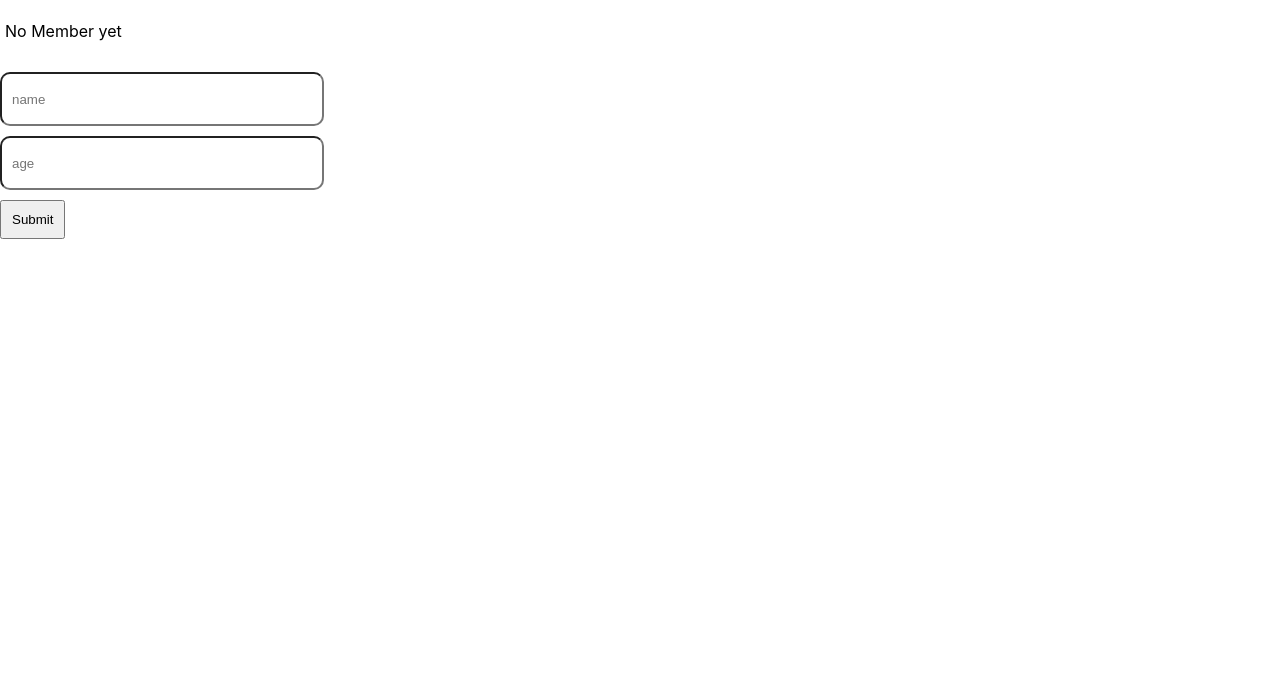
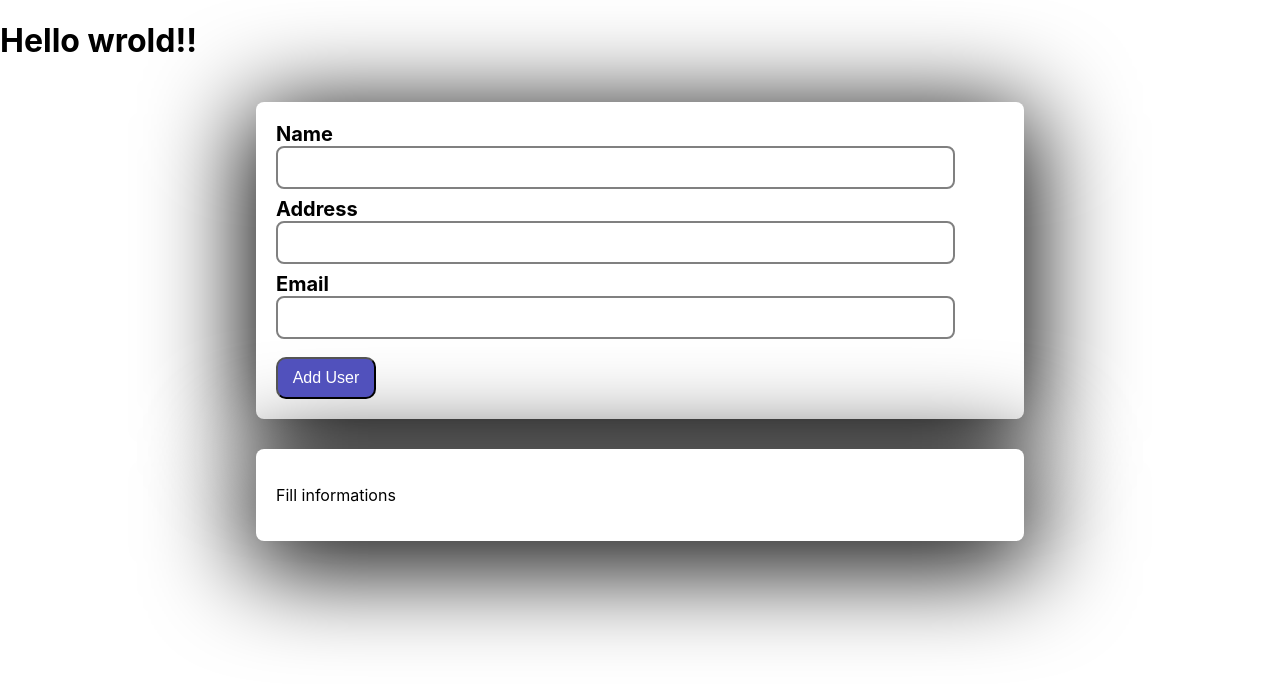
Before and after one commit to Nayyelin-2002/React, a React (Create React App) app: page / in a window 1280 px wide. Shown: the top 684 px of the page. Built offline with nearby package versions, Linux system fonts and the light colour scheme.

Commit message:
react assignmnet

```diff
--- a/src/App.js
+++ b/src/App.js
@@ -1,28 +1,13 @@
-import Stus from "./components/One/one/Stusx";
-//d htl ko css br pr lr tl
-import Form from "./components/One/one/Form";
-import { useState } from "react";
+import React from "react";
+import One from "./components/Main";
+import Main from "./components/Main";
 function App() {
-  let [stus, setStus] = useState([]);
-
-  let member = (mminfo) => {
-    setStus([...stus, mminfo]);
-  };
-
-  let showdates = <p>No Member yet</p>;
-
-  if (stus.length > 0) {
-    showdates = stus.map(function (stu) {
-      return <Stus name={stu.name} age={stu.age} key={stu.name} />;
-    });
-  }
-
   return (
     <div className="App">
-      <section>{showdates}</section>
-      <Form addnewmember={member} />
+      <h1>Hello wrold!!</h1>
+      <Main />
     </div>
   );
 }
 
-export default App; //t chr ny yr ka pyn khw 3
+export default App;
--- /dev/null
+++ b/src/components/Card.jsx
@@ -0,0 +1,7 @@
+import React from "react";
+
+function Card(props) {
+  return <div className={`${props.css} bg`}>{props.children}</div>;
+}
+
+export default Card;
--- /dev/null
+++ b/src/components/Form.jsx
@@ -0,0 +1,61 @@
+import { useState } from "react";
+import Card from "./Card";
+
+function Form(props) {
+  let [name, setName] = useState("");
+  let [address, setAddress] = useState("");
+  let [email, setEmail] = useState("");
+  let submitform = function (event) {
+    event.preventDefault();
+    if (
+      name.trim().length === 0 ||
+      address.trim().length === 0 ||
+      email.trim().length === 0
+    ) {
+      alert("Please fill informations");
+      return;
+    }
+    let info = {
+      name,
+      address,
+      email,
+    };
+    props.userleepl(info);
+    setAddress("");
+    setEmail("");
+    setName("");
+  };
+
+  let chgname = (event) => {
+    setName(event.target.value);
+  };
+  let chgadd = (event) => {
+    setAddress(event.target.value);
+  };
+  let chgem = (event) => {
+    setEmail(event.target.value);
+  };
+  return (
+    <Card>
+      <form action="" onSubmit={submitform}>
+        <div className="form-div">
+          <label htmlFor="name">Name</label>
+          <input type="text" id="name" value={name} onChange={chgname} />
+        </div>
+        <div className="form-div">
+          <label htmlFor="name">Address</label>
+          <input type="text" id="Address" value={address} onChange={chgadd} />
+        </div>
+        <div className="form-div">
+          <label htmlFor="name">Email</label>
+          <input type="text" id="Email" value={email} onChange={chgem} />
+        </div>
+        <button className="btn" type="submit">
+          Add User
+        </button>
+      </form>
+    </Card>
+  );
+}
+
+export default Form;
--- /dev/null
+++ b/src/components/List.jsx
@@ -0,0 +1,31 @@
+import Card from "./Card";
+
+function List(props) {
+  return (
+    <>
+      {props.informations.length > 0 ? (
+        <>
+          {props.informations.map((information) => {
+            return (
+              <Card css={"card-mt"} key={information.email}>
+                <div className="list">
+                  <p>Name : {information.name}</p>
+                  <p>Address :{information.address}</p>
+                  <p>Gmail : {information.email}</p>
+                </div>
+              </Card>
+            );
+          })}
+        </>
+      ) : (
+        <>
+          <Card css={"card-mt"}>
+            <p>Fill informations</p>
+          </Card>
+        </>
+      )}
+    </>
+  );
+}
+
+export default List;
--- /dev/null
+++ b/src/components/Main.js
@@ -0,0 +1,17 @@
+import { useState } from "react";
+import Form from "./Form";
+import List from "./List";
+function Main() {
+  let [userinfo, setUserinfo] = useState([]);
+  let user = (userabout) => {
+    setUserinfo([...userinfo, userabout]);
+  };
+  return (
+    <section className="Main">
+      <Form userleepl={user} />
+      <List informations={userinfo} />
+    </section>
+  );
+}
+
+export default Main;
--- a/src/components/One/one/Form.jsx
+++ /dev/null
@@ -1,40 +0,0 @@
-import React, { useState } from "react";
-
-function Form(props) {
-  let [name, setName] = useState("");
-  let [age, setAge] = useState("");
-  // let [info, setInfo] = useState({
-  //   name: "",
-  //   age: "",
-  // });
-
-  let chg = (event) => {
-    setName(event.target.value);
-  };
-
-  let agee = (event) => {
-    setAge(event.target.value);
-  };
-
-  let showdata = (event) => {
-    event.preventDefault();
-    let data = {
-      name: name,
-      age: age,
-    };
-    props.addnewmember(data);
-    setName("");
-    setAge("");
-  };
-  return (
-    <form action="">
-      <input type="text" placeholder="name" onChange={chg} value={name} />
-      <input type="text" placeholder="age" onChange={agee} value={age} />
-      <button type="submit" onClick={showdata}>
-        Submit
-      </button>
-    </form>
-  );
-}
-
-export default Form;
--- a/src/components/One/one/Stusx.jsx
+++ /dev/null
@@ -1,22 +0,0 @@
-import { useState } from "react";
-function Stus(props) {
-  let [name, setName] = useState(props.name);
-  let age = props.age;
-  let alertstus = function () {
-    console.log(`before update ${name}`);
-    setName("changed name");
-    console.log(`after update ${name}`);
-  };
-  return (
-    <ul>
-      <li>
-        <div>
-          <p> name : {name}</p>
-          <p> age : {age}</p>
-        </div>
-      </li>
-    </ul>
-  );
-}
-
-export default Stus;
--- a/src/index.css
+++ b/src/index.css
@@ -11,32 +11,47 @@ code {
   font-family: source-code-pro, Menlo, Monaco, Consolas, "Courier New",
     monospace;
 }
-section {
-  display: flex;
-  padding: 5px;
+.Main {
+  width: 60%;
+  margin: 0 auto;
+  padding: 20px 0;
 }
-ul {
-  list-style: none;
+.bg {
+  box-shadow: 0px 17px 100px 8px rgb(0, 0, 0, 1);
+  background-color: white;
+  padding: 20px;
+  border-radius: 8px;
 }
-li {
-  background-color: grey;
-
-  padding: 10px;
-  border-radius: 10px;
+.form-div {
+  margin-bottom: 8px;
+}
+.form-div label {
+  display: block;
+  font-size: 20px;
+  font-weight: bold;
+}
+.form-div input {
+  font-size: 20px;
+  width: 90%;
+  border-radius: 8px;
+  border: 2px solid grey;
+  padding: 8px 10px;
+}
+.btn {
+  width: 100px;
+  /* height: 30px; */
+  font-size: 16px;
+  margin-top: 10px;
+  cursor: pointer;
+  padding: 10px 10px;
+  background-color: rgb(81, 81, 188);
   color: white;
-}
-input {
-  display: block;
-  margin-top: 10px;
-  width: 300px;
-  height: 30px;
-  padding: 10px;
   border-radius: 10px;
 }
-button {
-  margin-top: 10px;
-
+.card-mt {
+  margin-top: 30px;
+}
+.list {
+  font-size: 30px;
   padding: 10px;
-
-  text-align: center;
 }
```
